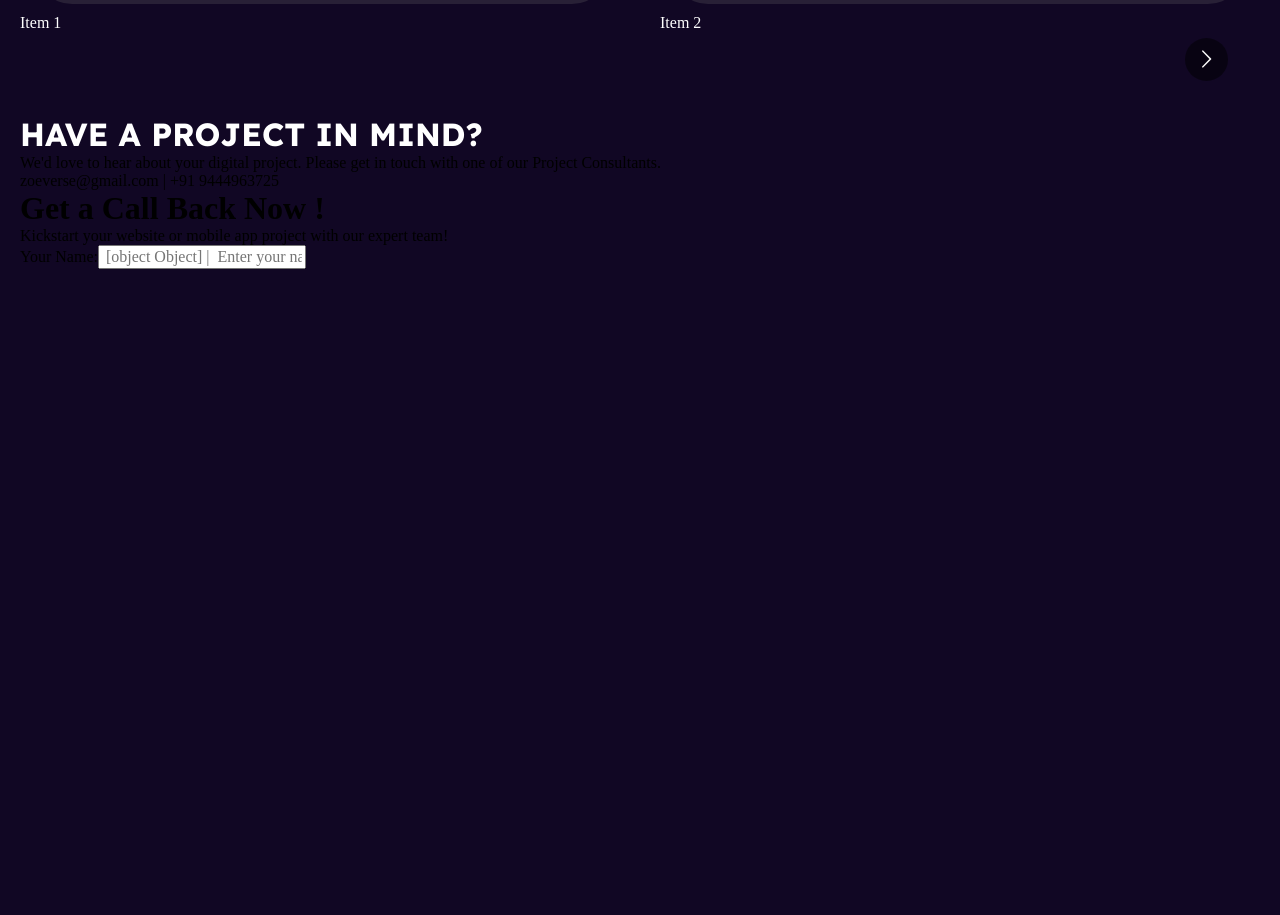
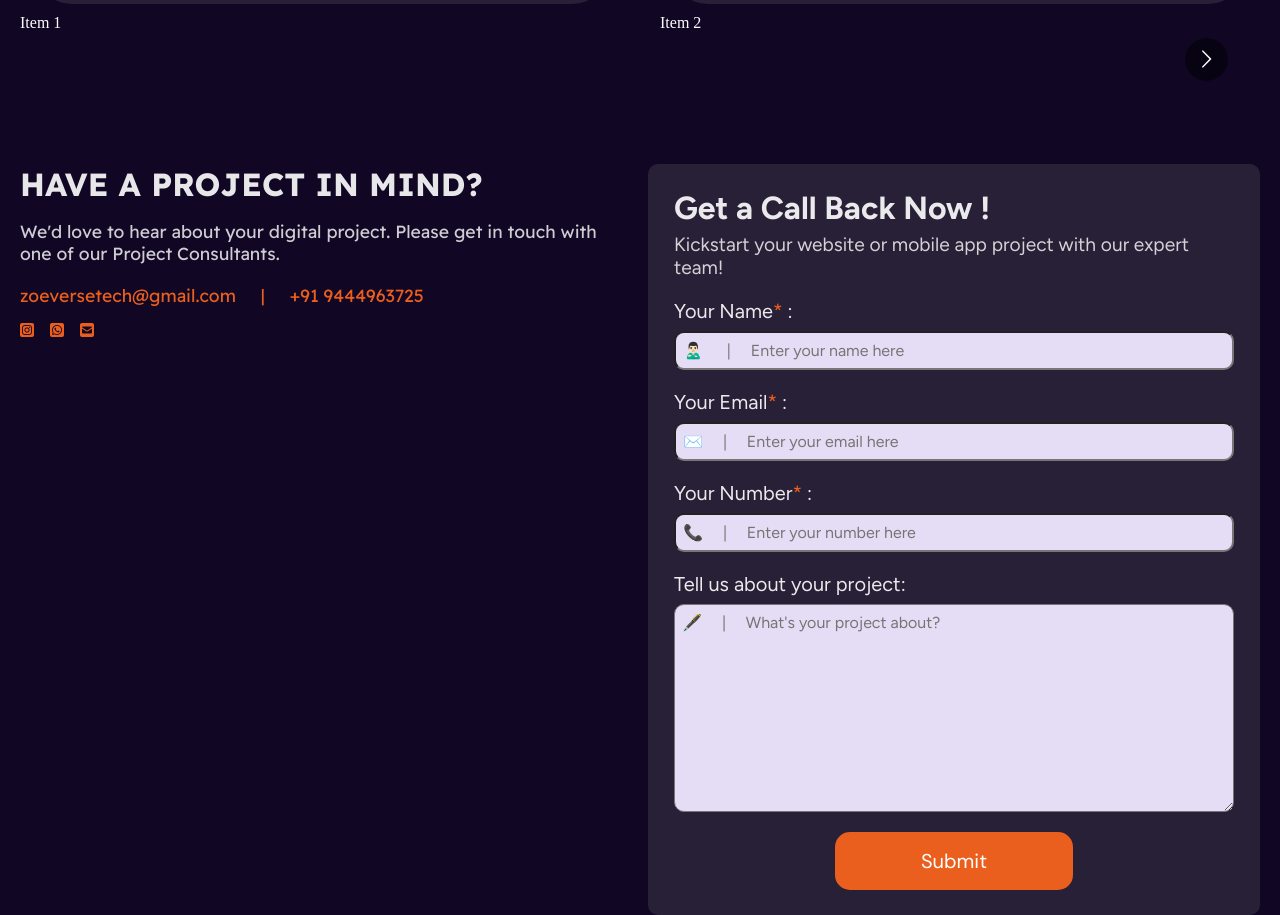
Before and after one commit to githuber-boop/ZoeVerse, a React (Vite) app: page / in a window 1280 px wide. Shown: the part 2697-3612 px from the top of the page. Before the commit the page ends 2966 px from the top, so only its background shows below. Built offline with nearby package versions, Linux system fonts and the light colour scheme.

Commit message:
contact us

```diff
--- a/src/App.jsx
+++ b/src/App.jsx
@@ -127,17 +127,39 @@ const App = () => {
           <div className="contact-details">
             <h1>HAVE A PROJECT IN MIND?</h1>
             <p>We'd love to hear about your digital project. Please get in touch with one of our Project Consultants.</p>
-            <p>zoeverse@gmail.com  |  +91 9444963725</p>
+            <p className='contacts'>zoeversetech@gmail.com <span>|</span> +91 9444963725</p>
+
+            <div className="socials">
+             <i class="fa-brands fa-square-instagram"></i>
+             <i class="fa-brands fa-square-whatsapp"></i>
+             <i class="fa-solid fa-square-envelope"></i>
+            </div>
           </div>
 
-          <form action="" className="contact-form">
+          <form action="https://formsubmit.co/zoeversetech@gmail.com" className="contact-form" method='POST'>
             <h1>Get a Call Back Now !</h1>
             <p>Kickstart your website or mobile app project with our expert team!</p>
 
             <div className='label-group'>
-              <label htmlFor="">Your Name:</label>
-              <input type="text" placeholder={` ${<img src={person}></img>} |  Enter your name here`} />
+              <label htmlFor="">Your Name<span>*</span> :</label>
+              <input type="text" name='name' required placeholder='🙎🏻‍♂️      |     Enter your name here' />
             </div>
+            <div className='label-group'>
+              <label htmlFor="">Your Email<span>*</span> :</label>
+              <input type="email" name='email' required  placeholder='✉️     |     Enter your email here' />
+            </div>
+            <div className='label-group'>
+              <label htmlFor="">Your Number<span>*</span> :</label>
+              <input type="text" name='number' required placeholder='📞     |     Enter your number here' />
+            </div>
+            <div className='label-group'>
+              <label htmlFor="">Tell us about your project:</label>
+              <textarea name="details" id="" placeholder="🖋️     |     What's your project about?" rows={10}>
+
+              </textarea>
+            </div>
+
+            <button type="submit" className='button'>Submit</button>
           </form>
         </div>
       </div>
--- a/src/index.css
+++ b/src/index.css
@@ -381,9 +381,110 @@ p, h1, h2, h3, h4, h5, h6 {
   margin-left: 3px;
 }
 
+.contact-us {
+  padding-top: 50px;
+  display: grid;
+  grid-template-columns: repeat(2, 1fr);
+  color: rgba(255, 255, 255, .9);
+  font-family: 'Figtree';
+  gap: 1rem;
+}
+
+.contact-form {
+  background-color: var(--card);
+  padding: 25px 1.625rem;
+  border-radius: 10px;
+}
+
 .contact-details h1 {
+  color: rgba(255, 255, 255, .9);
+  font-family: 'Readex Pro';
+  margin-bottom: 1rem;
+}
+
+.contact-details p {
+  color: rgba(255, 255, 255, .8);
+  font-family: 'Readex Pro';
+  margin-bottom: 1rem;
+  font-size: 1.1rem;
+  font-weight: 400;
+}
+
+.contacts {
+  color: #EB5F1E !important;
+  /* display: none; */
+  margin-top: 20px;
+}
+
+.contacts span {
+  margin: 0 20px;
+}
+
+.contact-details {
+  font-family: 'Figtree';
+  color: rgba(255, 255, 255, .85);
+}
+.label-group {
+  display: flex;
+  flex-direction: column;
+  gap: .5rem;
+  margin-bottom: 1.25rem;
+}
+
+.label-group label {
+  font-size: 1.25rem;
+}
+
+.label-group input, .label-group textarea {
+  background-color: #E5DDF6;
+  padding: .5rem .45rem;
+  border-radius: 10px;
+}
+
+.label-group textarea {
+  resize: vertical;
+}
+
+.label-group label span {
+  color:#EB5F1E ;
+}
+
+.contact-form p {
+  margin:.4rem 0 1.25rem 0;
+  font-size: 1.2rem;
+  color: rgba(255, 255, 255, .8);
+}
+
+.contact-form .button {
+  background-color: #EB5F1E;
+  padding: 14px 5.25rem;
+  display: block;
+  margin: 0 auto;
+  font-family: "DM Sans";
   color: white;
-  font-family: 'Readex Pro';
+  border-radius: 15px;
+  font-size: 1.25rem;
+  text-decoration: none;
+  border: 2px solid #EB5F1E;
+  transition: background 0.3s ease, color 0.3s ease, border 0.3s ease;
+  cursor: pointer;
+}
+
+.contact-form .button:hover,
+.contact-form.button:focus {
+  background:none;
+  border-color: #EB5F1E;
+  color: #EB5F1E;
+}
+
+.socials {
+  display: flex;
+  gap: 1rem;
+}
+
+.socials i {
+  color: #EB5F1E;
+  border: #EB5F1E;
 }
 
 
@@ -414,6 +515,8 @@ p, h1, h2, h3, h4, h5, h6 {
   .portfolio-card-content .techStack2 {
     width: 13vw;
   }
+
+
 
   .nav-links  {
     /* flex-direction: column; */
```
Also changed, not shown: 1 other file (tests, documents, lock files or other folders).
